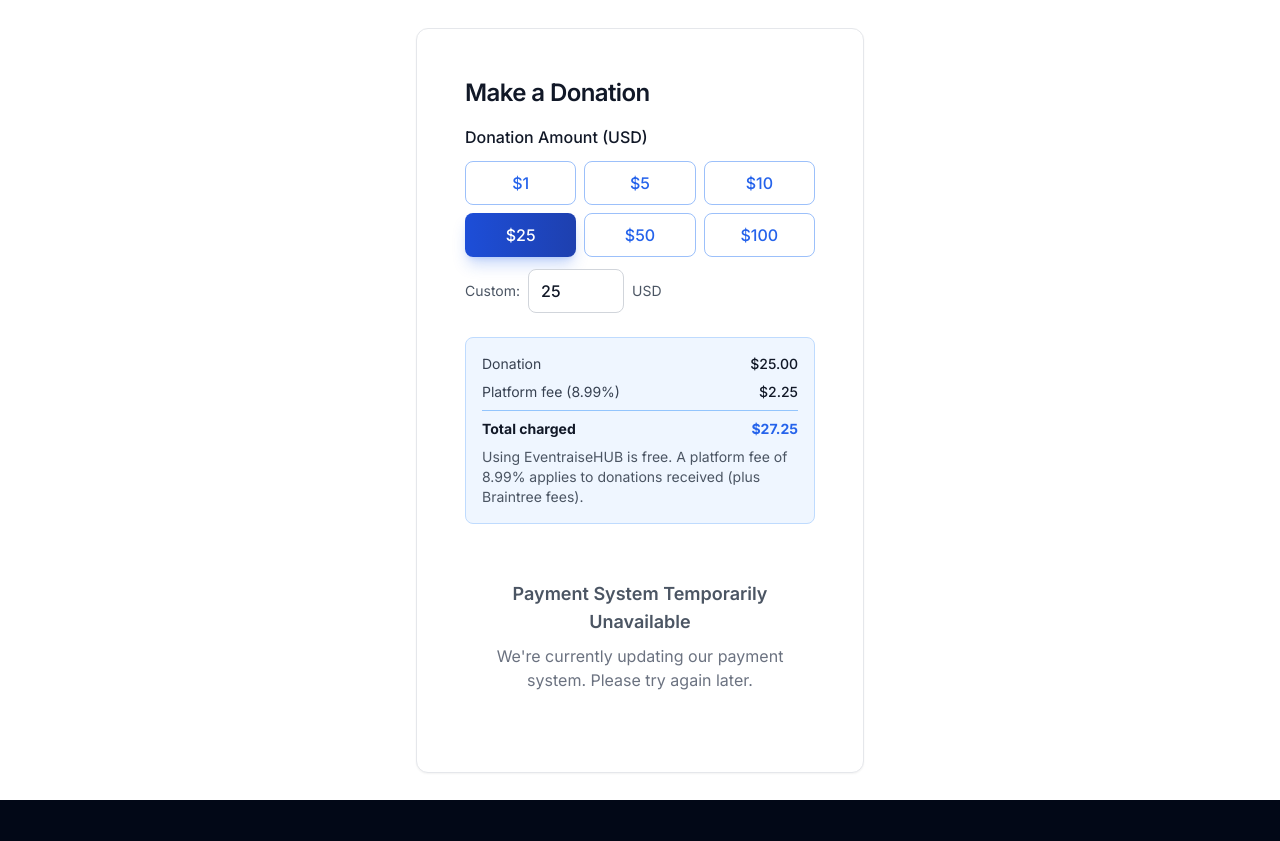
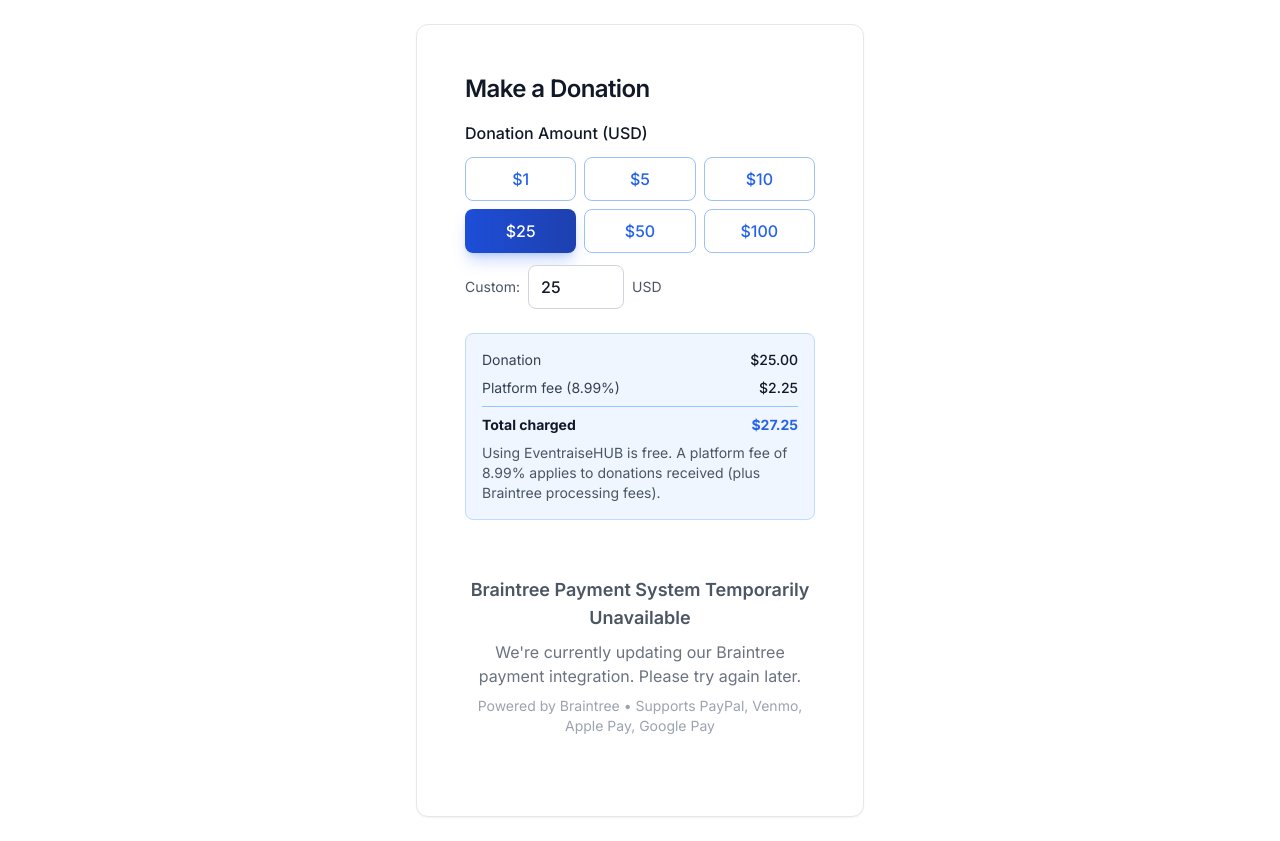
Before and after one commit to raoc-coder/Eventraise5, a Next.js app: page /donations/new in a window 1280 px wide. Before the commit the page ends 800 px from the top, so only its background shows below. Built offline with nearby package versions, Linux system fonts and the light colour scheme; no server answers.

Commit message:
Update donation UI to clearly show Braintree branding and supported payment methods

```diff
--- a/app/donations/new/page.tsx
+++ b/app/donations/new/page.tsx
@@ -76,17 +76,20 @@ function DonationForm() {
           <div className="flex justify-between mb-2"><span className="text-gray-700">Donation</span><span className="text-gray-900 font-medium">${amount.toFixed(2)}</span></div>
           <div className="flex justify-between mb-2"><span className="text-gray-700">Platform fee (8.99%)</span><span className="text-gray-900 font-medium">${(amount * 0.0899).toFixed(2)}</span></div>
           <div className="border-t border-blue-300 pt-2 flex justify-between font-bold"><span className="text-gray-900">Total charged</span><span className="text-blue-600">${(amount * 1.0899).toFixed(2)}</span></div>
-          <p className="text-gray-600 mt-2">Using EventraiseHUB is free. A platform fee of 8.99% applies to donations received (plus Braintree fees).</p>
+          <p className="text-gray-600 mt-2">Using EventraiseHUB is free. A platform fee of 8.99% applies to donations received (plus Braintree processing fees).</p>
         </div>
       )}
 
       {amount > 0 && (
         <div className="text-center py-8">
           <div className="text-gray-600 text-lg font-semibold mb-2">
-            Payment System Temporarily Unavailable
+            Braintree Payment System Temporarily Unavailable
           </div>
           <p className="text-gray-500">
-            We&apos;re currently updating our payment system. Please try again later.
+            We&apos;re currently updating our Braintree payment integration. Please try again later.
+          </p>
+          <p className="text-sm text-gray-400 mt-2">
+            Powered by Braintree • Supports PayPal, Venmo, Apple Pay, Google Pay
           </p>
         </div>
       )}
```
